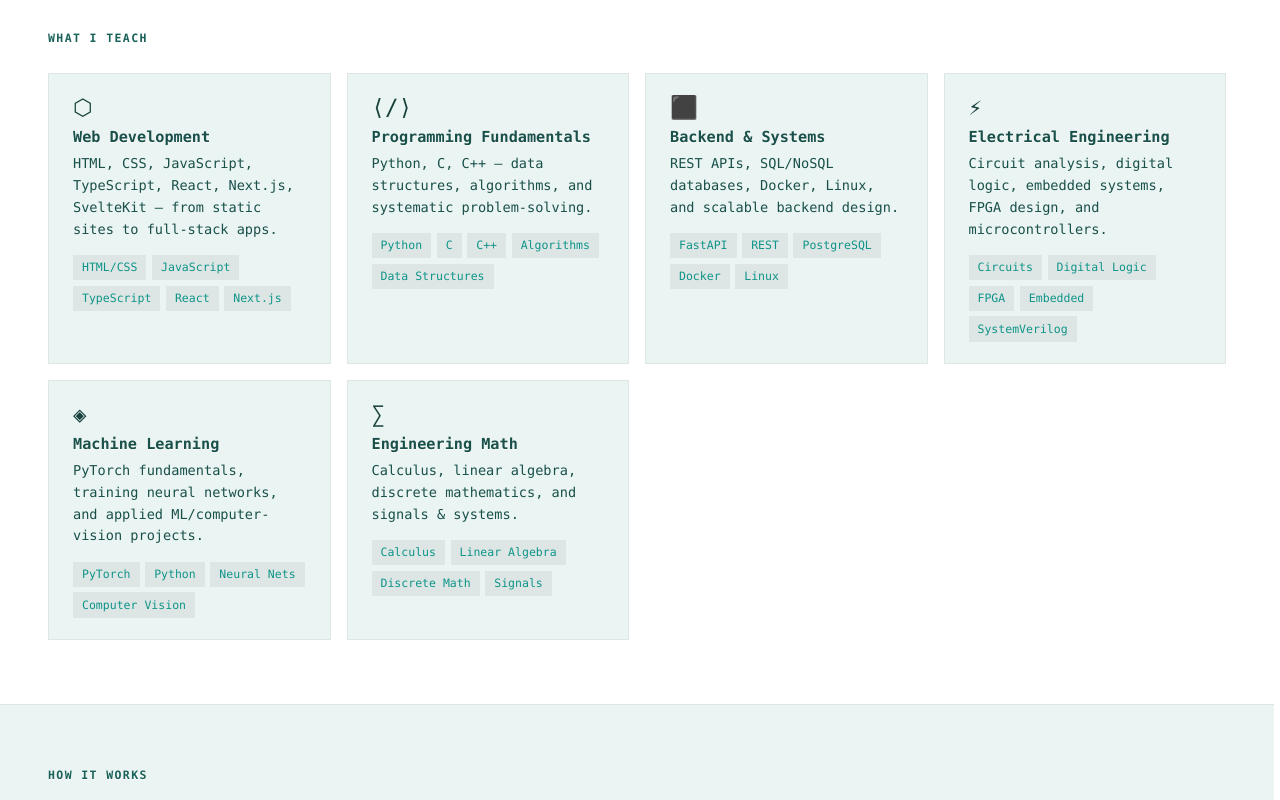
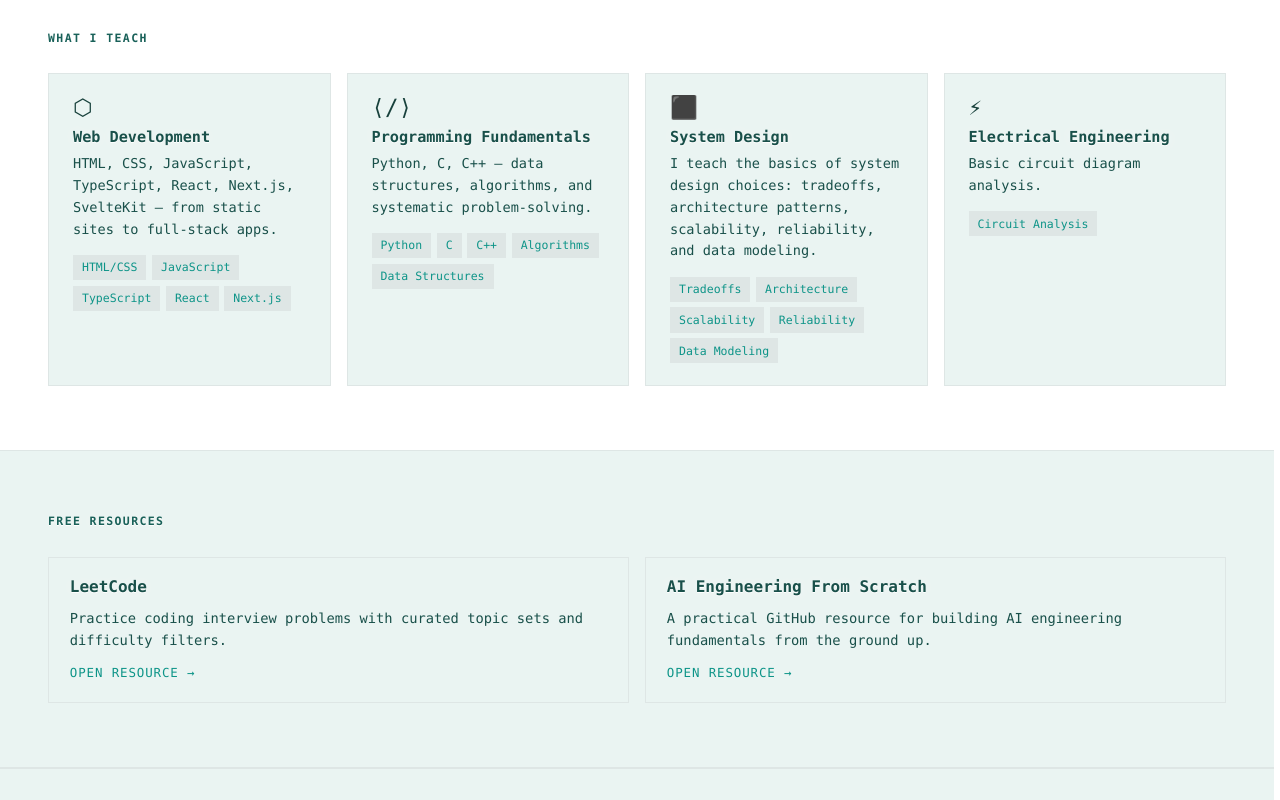
Before and after one commit to Qrytics/AiTutoring, a SvelteKit app in the folder apps/web/: page / in a window 1280 px wide. Shown: the part 540-1340 px from the top of the page. Built offline with nearby package versions, Linux system fonts and the light colour scheme.

Commit message:
fix-dates

```diff
--- a/apps/web/src/lib/data/tutor.ts
+++ b/apps/web/src/lib/data/tutor.ts
@@ -6,7 +6,7 @@ export const tutor = {
 	tagline: '1-on-1 Technical Tutoring',
 	headline: 'Learn code, circuits, and math — with a CMU engineer.',
 	description:
-		"I'm a graduating Electrical & Computer Engineering student at Carnegie Mellon. I tutor web development, algorithms, embedded systems, and engineering math through focused, live 1-on-1 sessions.",
+		"I'm a graduating Electrical & Computer Engineering student at Carnegie Mellon. I tutor web development, programming fundamentals, system design choices, and basic circuit diagram analysis through focused, live 1-on-1 sessions.",
 	email: 'mario4.belmonte@gmail.com',
 	github: 'https://github.com/Qrytics',
 	linkedin: 'https://www.linkedin.com/in/mario-belmonte/',
@@ -38,31 +38,36 @@ export const subjects: Subject[] = [
 		icon: '⟨/⟩'
 	},
 	{
-		title: 'Backend & Systems',
-		description: 'REST APIs, SQL/NoSQL databases, Docker, Linux, and scalable backend design.',
-		tags: ['FastAPI', 'REST', 'PostgreSQL', 'Docker', 'Linux'],
+		title: 'System Design',
+		description:
+			'I teach the basics of system design choices: tradeoffs, architecture patterns, scalability, reliability, and data modeling.',
+		tags: ['Tradeoffs', 'Architecture', 'Scalability', 'Reliability', 'Data Modeling'],
 		icon: '⬛'
 	},
 	{
 		title: 'Electrical Engineering',
-		description:
-			'Circuit analysis, digital logic, embedded systems, FPGA design, and microcontrollers.',
-		tags: ['Circuits', 'Digital Logic', 'FPGA', 'Embedded', 'SystemVerilog'],
+		description: 'Basic circuit diagram analysis.',
+		tags: ['Circuit Analysis'],
 		icon: '⚡'
+	}
+];
+
+export interface Resource {
+	title: string;
+	url: string;
+	description: string;
+}
+
+export const resources: Resource[] = [
+	{
+		title: 'LeetCode',
+		url: 'https://leetcode.com',
+		description: 'Practice coding interview problems with curated topic sets and difficulty filters.'
 	},
 	{
-		title: 'Machine Learning',
-		description:
-			'PyTorch fundamentals, training neural networks, and applied ML/computer-vision projects.',
-		tags: ['PyTorch', 'Python', 'Neural Nets', 'Computer Vision'],
-		icon: '◈'
-	},
-	{
-		title: 'Engineering Math',
-		description:
-			'Calculus, linear algebra, discrete mathematics, and signals & systems.',
-		tags: ['Calculus', 'Linear Algebra', 'Discrete Math', 'Signals'],
-		icon: '∑'
+		title: 'AI Engineering From Scratch',
+		url: 'https://github.com/rohitg00/ai-engineering-from-scratch',
+		description: 'A practical GitHub resource for building AI engineering fundamentals from the ground up.'
 	}
 ];
 
--- a/apps/web/src/routes/+page.svelte
+++ b/apps/web/src/routes/+page.svelte
@@ -1,7 +1,7 @@
 <script lang="ts">
 	import { base } from '$app/paths';
 	import WaveCheckeredBackground from '$lib/components/WaveCheckeredBackground.svelte';
-	import { tutor, subjects, pricingTiers, steps, faq } from '$lib/data/tutor';
+	import { tutor, subjects, resources, pricingTiers, steps, faq } from '$lib/data/tutor';
 
 	// FAQ accordion state — tracks which item is open
 	let openFaqIndex = $state<number | null>(null);
@@ -46,6 +46,22 @@
 						{/each}
 					</div>
 				</div>
+			{/each}
+		</div>
+	</div>
+</section>
+
+<!-- ═══════════════════════════════════════════════ FREE RESOURCES -->
+<section class="section section--alt" id="resources" aria-label="Free resources">
+	<div class="section__inner">
+		<h2 class="section-title">free resources</h2>
+		<div class="resources-grid">
+			{#each resources as resource}
+				<a class="resource-card" href={resource.url} target="_blank" rel="noreferrer noopener">
+					<h3 class="resource-card__title">{resource.title}</h3>
+					<p class="resource-card__desc">{resource.description}</p>
+					<span class="resource-card__link">Open resource →</span>
+				</a>
 			{/each}
 		</div>
 	</div>
@@ -361,6 +377,48 @@
 		font-family: var(--font-mono);
 	}
 
+	/* ── Free resources ────────────────────────────────── */
+	.resources-grid {
+		display: grid;
+		grid-template-columns: repeat(auto-fit, minmax(280px, 1fr));
+		gap: 1rem;
+	}
+
+	.resource-card {
+		display: flex;
+		flex-direction: column;
+		gap: 0.7rem;
+		padding: 1.2rem 1.3rem;
+		text-decoration: none;
+		border: 1px solid var(--border);
+		background: var(--panel);
+		transition: border-color 0.16s, background-color 0.16s;
+	}
+
+	.resource-card:hover {
+		border-color: rgba(54, 242, 194, 0.45);
+		background: color-mix(in srgb, var(--panel) 88%, var(--accent) 12%);
+	}
+
+	.resource-card__title {
+		font-size: 1rem;
+		color: var(--text);
+	}
+
+	.resource-card__desc {
+		font-size: 0.86rem;
+		line-height: 1.6;
+		color: var(--muted);
+	}
+
+	.resource-card__link {
+		font-size: 0.78rem;
+		letter-spacing: 0.07em;
+		text-transform: uppercase;
+		font-family: var(--font-mono);
+		color: var(--accent);
+	}
+
 	/* ── Steps ──────────────────────────────────────────── */
 	.steps-grid {
 		display: grid;
--- a/apps/web/src/routes/api/availability/+server.ts
+++ b/apps/web/src/routes/api/availability/+server.ts
@@ -26,7 +26,7 @@ export const GET: RequestHandler = async ({ url }) => {
 		slots = await getFutureSlotsInRange(startDate.toISOString(), endDate.toISOString());
 	} else {
 		// Fallback for older clients that do not send month boundaries.
-		slots = await getFutureSlots(400);
+		slots = await getFutureSlots(2500);
 	}
 
 	const unavailableSlotIds = await getReservedSlotIds(slots.map((slot) => slot.id));
```
